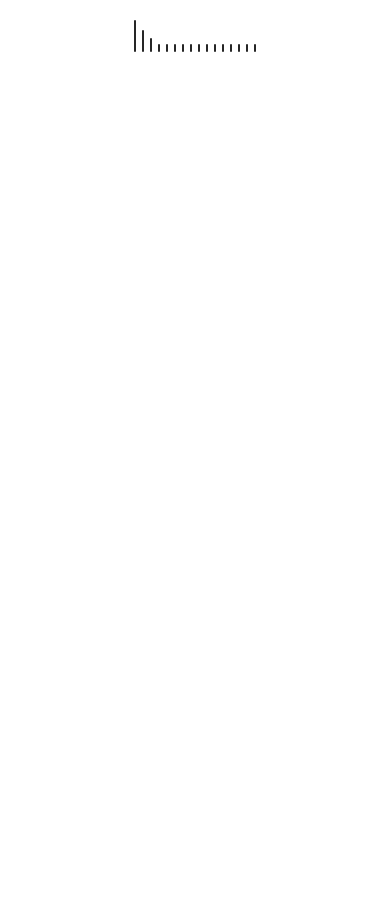
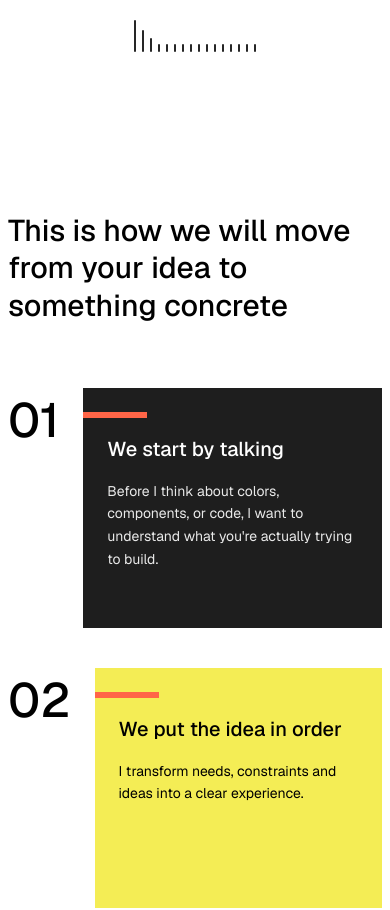
Before and after one commit to Rahim10020/rahim.design, a React (Vite) app: page / in a window 390 px wide. Shown: the part 4220-5130 px from the top of the page. Built offline with nearby package versions, Linux system fonts and the light colour scheme; a web font is replaced by a local one.

Commit message:
fixing steps section layout

```diff
--- a/src/_components/sections/StepsSection.tsx
+++ b/src/_components/sections/StepsSection.tsx
@@ -43,10 +43,11 @@ const stepsData: Step[] = [
   },
 ];
 
-export default function Steps() {
+export default function StepsSection() {
   return (
-    <section id="process" className="w-full bg-background py-20 lg:py-28">
-      <div className="max-w-350 mx-auto px-6">
+    <section className="w-full min-h-[calc(100svh-104px)] bg-background py-20 lg:py-28">
+      <div className="max-w-350 mx-auto px-2">
+        <div className="mx-auto max-w-6xl">
           {/* Title */}
           <h2 className="text-foreground text-3xl sm:text-4xl lg:text-[2.6rem] font-medium leading-tight mb-16 lg:mb-20 max-w-2xl">
             This is how we will move from your idea to something concrete
@@ -66,6 +67,7 @@ export default function Steps() {
             ))}
           </div>
         </div>
+      </div>
     </section>
   );
 }
--- a/src/_pages/HomePage.tsx
+++ b/src/_pages/HomePage.tsx
@@ -2,6 +2,7 @@ import AboutSection from "../_components/sections/AboutSection";
 import HeroSection from "../_components/sections/HeroSection";
 import ProjectsSection from "../_components/sections/ProjectsSection";
 import ServicesSection from "../_components/sections/ServicesSection";
+import StepsSection from "../_components/sections/StepsSection";
 import { SECTION_IDS } from "../routes";
 
 export default function HomePage() {
@@ -20,8 +21,7 @@ export default function HomePage() {
       <ProjectsSection />
 
       {/* Steps section */}
-      <section className="min-h-[calc(100svh-104px)]"></section>
-
+      <StepsSection />
       {/* Contact section */}
       <section
         id={SECTION_IDS.CONTACT}
```
Lines whose indentation alone changed are shown as unchanged.
